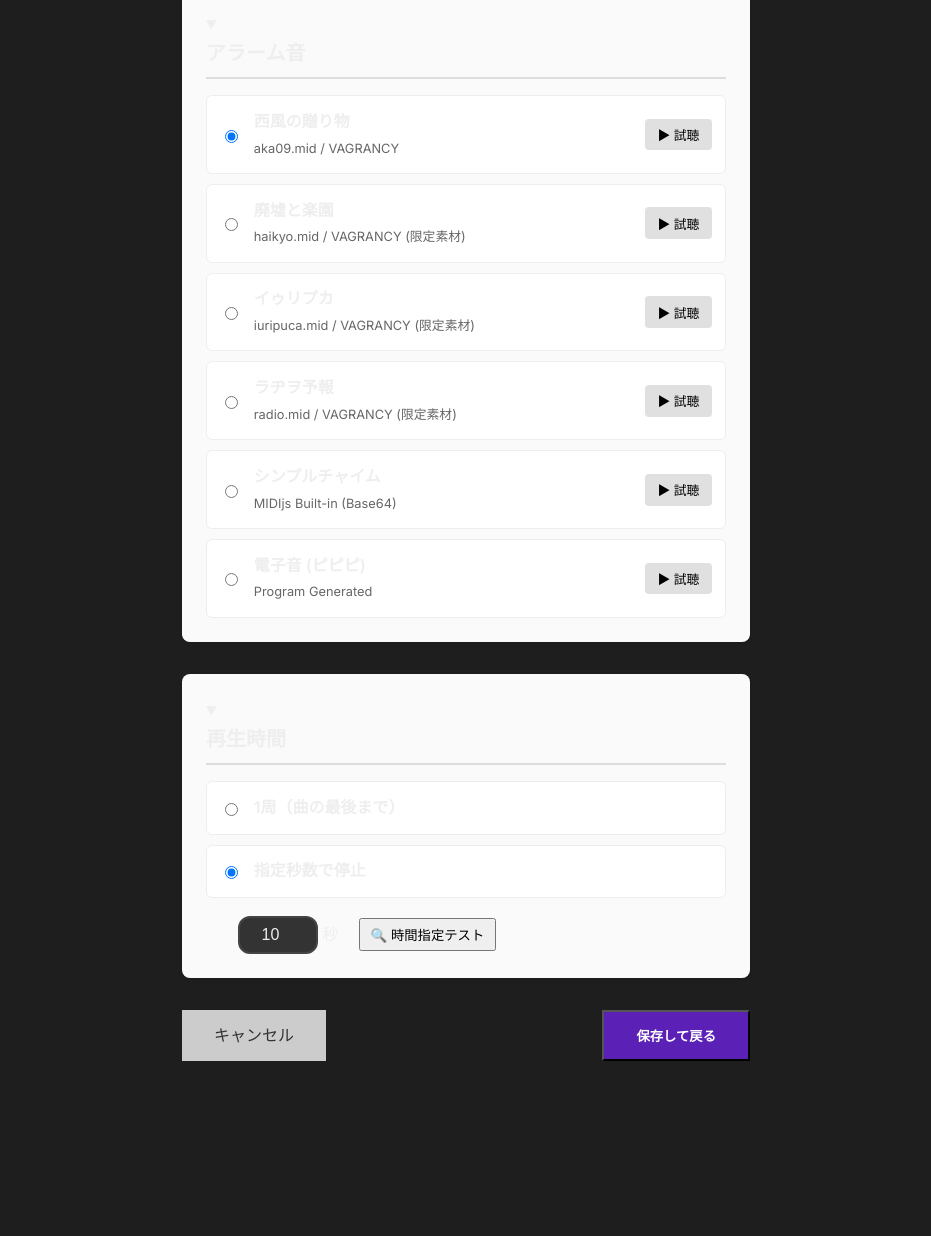
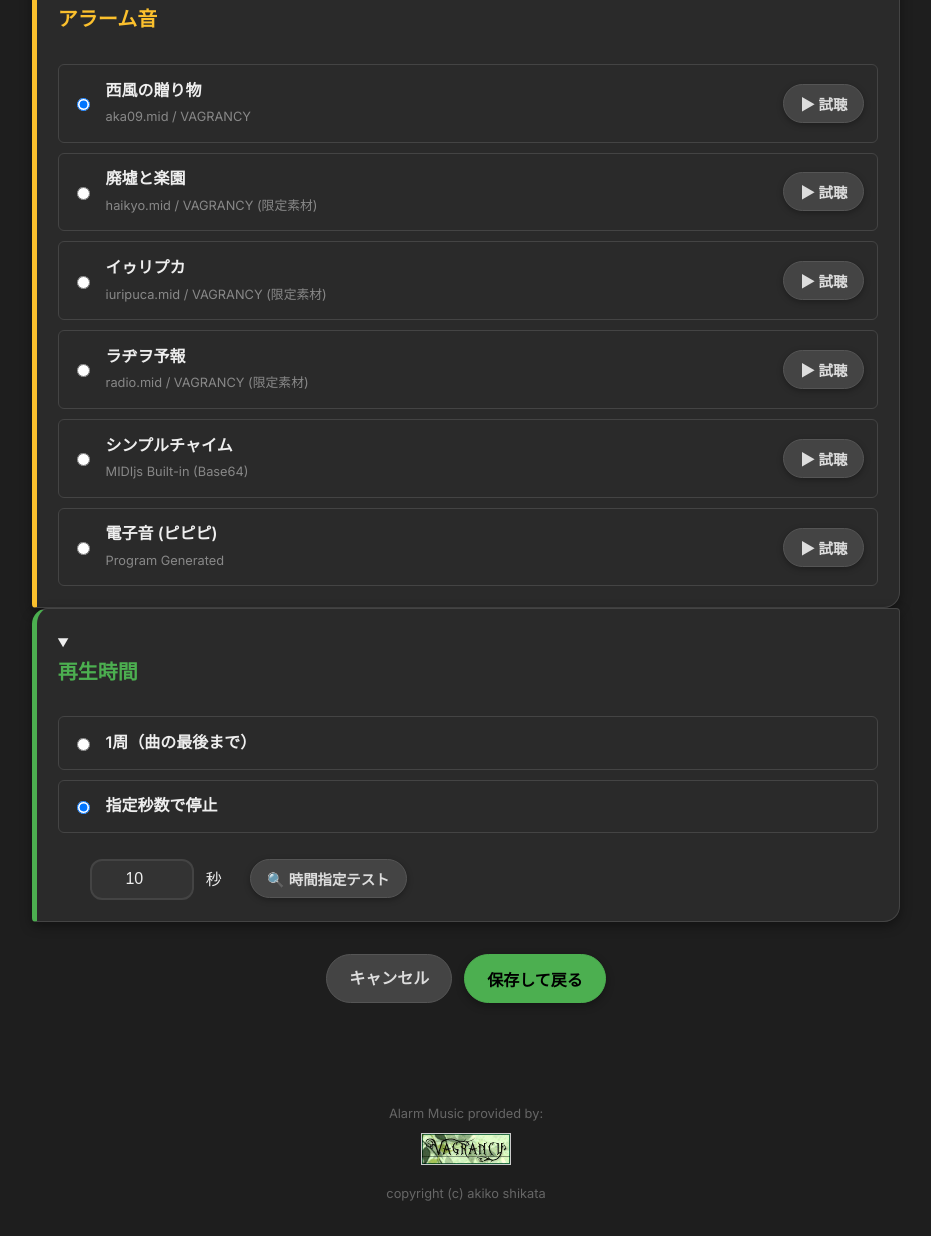
Before and after one commit to ineko0402/farm-merge-alert, a plain HTML site: page settings.html in a window 1280 px wide. Shown: the part 127-1363 px from the top of the page, without its empty margins (174-1105 px from the left). Before the commit the page ends 1236 px from the top, so only its background shows below. Drawn offline with Linux system fonts and the light colour scheme.

Commit message:
fix settingページ

```diff
--- a/settings.html
+++ b/settings.html
@@ -9,28 +9,7 @@
     <link rel="icon" href="icon-192.png">
     <script src="//www.midijs.net/lib/midi.js"></script>
     <style>
-        /* Settings specific styles */
-        .settings-container {
-            max-width: 600px;
-            margin: 2rem auto;
-            padding: 1rem;
-        }
-
-        .settings-section {
-            background: #fafafa;
-            border-radius: 8px;
-            padding: 1.5rem;
-            margin-bottom: 2rem;
-            box-shadow: 0 2px 4px rgba(0, 0, 0, 0.05);
-        }
-
-        .settings-section h2 {
-            margin-top: 0;
-            border-bottom: 2px solid #ddd;
-            padding-bottom: 0.5rem;
-            margin-bottom: 1rem;
-        }
-
+        /* Additional Settings specific tweaks if needed */
         .option-group {
             display: flex;
             flex-direction: column;
@@ -40,16 +19,20 @@
         .radio-label {
             display: flex;
             align-items: center;
+            justify-content: space-between;
             padding: 0.8rem;
-            border: 1px solid #eee;
+            border: 1px solid #444;
+            /* Dark border */
             border-radius: 6px;
             cursor: pointer;
-            background: #fff;
+            background: #2a2a2a;
+            /* Dark card bg */
             transition: background 0.2s;
+            color: #eee;
         }
 
         .radio-label:hover {
-            background: #f0f0f0;
+            background: #333;
         }
 
         .radio-label input[type="radio"] {
@@ -58,6 +41,7 @@
 
         .sound-info {
             flex: 1;
+            /* Space Grotesk for titles if desired */
         }
 
         .sound-title {
@@ -67,62 +51,26 @@
 
         .sound-meta {
             font-size: 0.8rem;
-            color: #666;
-        }
-
-        .preview-btn {
-            padding: 0.4rem 0.8rem;
-            font-size: 0.8rem;
-            background: #e0e0e0;
-            border: none;
-            border-radius: 4px;
-            cursor: pointer;
-        }
-
-        .preview-btn:hover {
-            background: #d0d0d0;
-        }
-
-        .duration-inputs {
-            margin-left: 2rem;
-            margin-top: 0.5rem;
-        }
-
-        .footer-actions {
-            display: flex;
-            justify-content: space-between;
-            margin-top: 2rem;
-        }
-
-        .btn-save {
-            background-color: #5b21b6;
-            color: white;
-            padding: 0.8rem 2rem;
-            font-weight: bold;
-        }
-
-        .btn-cancel {
-            background-color: #ccc;
-            color: #333;
+            color: #888;
         }
     </style>
 </head>
 
 <body>
     <header>
-        <h1>設定</h1>
+        <h1>アラーム設定</h1>
     </header>
 
-    <main class="settings-container">
+    <main>
         <form id="settingsForm">
 
             <!-- Alarm Sound Selection -->
-            <section class="settings-section">
+            <section class="card energy">
                 <details open>
                     <summary>
                         <h2>アラーム音</h2>
                     </summary>
-                    <div class="option-group">
+                    <div class="option-group" style="padding-top: 1rem;">
 
                         <label class="radio-label">
                             <input type="radio" name="sound" value="midi/aka09.mid" checked data-type="midi">
@@ -130,8 +78,10 @@
                                 <span class="sound-title">西風の贈り物</span>
                                 <span class="sound-meta">aka09.mid / VAGRANCY</span>
                             </div>
+                            <div class="buttons">
                                 <button type="button" class="preview-btn" data-src="midi/aka09.mid" data-type="midi">▶
                                     試聴</button>
+                            </div>
                         </label>
 
                         <label class="radio-label">
@@ -140,8 +90,10 @@
                                 <span class="sound-title">廃墟と楽園</span>
                                 <span class="sound-meta">haikyo.mid / VAGRANCY (限定素材)</span>
                             </div>
+                            <div class="buttons">
                                 <button type="button" class="preview-btn" data-src="midi/haikyo.mid" data-type="midi">▶
                                     試聴</button>
+                            </div>
                         </label>
 
                         <label class="radio-label">
@@ -150,8 +102,11 @@
                                 <span class="sound-title">イゥリプカ</span>
                                 <span class="sound-meta">iuripuca.mid / VAGRANCY (限定素材)</span>
                             </div>
-                            <button type="button" class="preview-btn" data-src="midi/iuripuca.mid" data-type="midi">▶
+                            <div class="buttons">
+                                <button type="button" class="preview-btn" data-src="midi/iuripuca.mid"
+                                    data-type="midi">▶
                                     試聴</button>
+                            </div>
                         </label>
 
                         <label class="radio-label">
@@ -160,8 +115,10 @@
                                 <span class="sound-title">ラヂヲ予報</span>
                                 <span class="sound-meta">radio.mid / VAGRANCY (限定素材)</span>
                             </div>
+                            <div class="buttons">
                                 <button type="button" class="preview-btn" data-src="midi/radio.mid" data-type="midi">▶
                                     試聴</button>
+                            </div>
                         </label>
 
                         <label class="radio-label">
@@ -170,8 +127,10 @@
                                 <span class="sound-title">シンプルチャイム</span>
                                 <span class="sound-meta">MIDIjs Built-in (Base64)</span>
                             </div>
+                            <div class="buttons">
                                 <button type="button" class="preview-btn" data-src="base64_chime" data-type="base64">▶
                                     試聴</button>
+                            </div>
                         </label>
 
                         <label class="radio-label">
@@ -180,8 +139,10 @@
                                 <span class="sound-title">電子音 (ピピピ)</span>
                                 <span class="sound-meta">Program Generated</span>
                             </div>
+                            <div class="buttons">
                                 <button type="button" class="preview-btn" data-src="oscillator" data-type="oscillator">▶
                                     試聴</button>
+                            </div>
                         </label>
 
                     </div>
@@ -189,12 +150,12 @@
             </section>
 
             <!-- Duration Selection -->
-            <section class="settings-section">
+            <section class="card supply">
                 <details open>
                     <summary>
                         <h2>再生時間</h2>
                     </summary>
-                    <div class="option-group">
+                    <div class="option-group" style="padding-top: 1rem;">
                         <label class="radio-label">
                             <input type="radio" name="durationMode" value="full">
                             <div class="sound-info">
@@ -209,24 +170,35 @@
                             </div>
                         </label>
 
-                        <div class="duration-inputs">
-                            <input type="number" id="durationSeconds" min="1" max="300" value="10"
-                                style="padding: 0.5rem; width: 80px;">
-                            <span>秒</span>
-                            <button type="button" id="testDurationBtn"
-                                style="margin-left: 1rem; padding: 0.3rem 0.6rem; cursor: pointer;">🔍 時間指定テスト</button>
+                        <div class="duration-inputs input-bar"
+                            style="justify-content: flex-start; margin: 1rem 0 0 2rem;">
+                            <input type="number" id="durationSeconds" min="1" max="300" value="10">
+                            <span style="align-self: center;">秒</span>
+                            <div class="buttons" style="margin-left: 1rem;">
+                                <button type="button" id="testDurationBtn">🔍 時間指定テスト</button>
+                            </div>
                         </div>
                     </div>
                 </details>
             </section>
 
-            <div class="footer-actions">
-                <a href="index.html" class="btn btn-cancel"
-                    style="text-decoration: none; display: inline-block; text-align: center; padding: 0.8rem 2rem;">キャンセル</a>
-                <button type="submit" class="btn btn-save">保存して戻る</button>
+            <div class="footer-actions input-bar" style="margin-top: 2rem;">
+                <a href="index.html" class="btn"
+                    style="text-decoration: none; display: flex; align-items: center; justify-content: center; background: #444; color: #ddd; border-radius: 30px; padding: 11px 22px; font-weight: 600; min-width: 88px; border: 1px solid #555;">キャンセル</a>
+                <button type="submit" class="btn"
+                    style="background: var(--accent); color: #000; border-color: var(--accent);">保存して戻る</button>
             </div>
 
         </form>
+
+        <div class="credits"
+            style="text-align: center; margin-top: 2rem; padding: 1rem; font-size: 0.8rem; color: #666;">
+            <p style="margin-bottom: 0.5rem;">Alarm Music provided by:</p>
+            <a href="http://www.vagrancy.jp/" target="_blank" rel="noopener noreferrer">
+                <img src="midi/v_banner04.jpg" alt="VAGRANCY" style="max-width: 200px; border: 1px solid #ccc;">
+            </a>
+            <p>copyright (c) akiko shikata</p>
+        </div>
     </main>
 
     <script>
```
Also changed, not shown: index.html (+1 -7 lines). Lines whose indentation alone changed are shown as unchanged.
